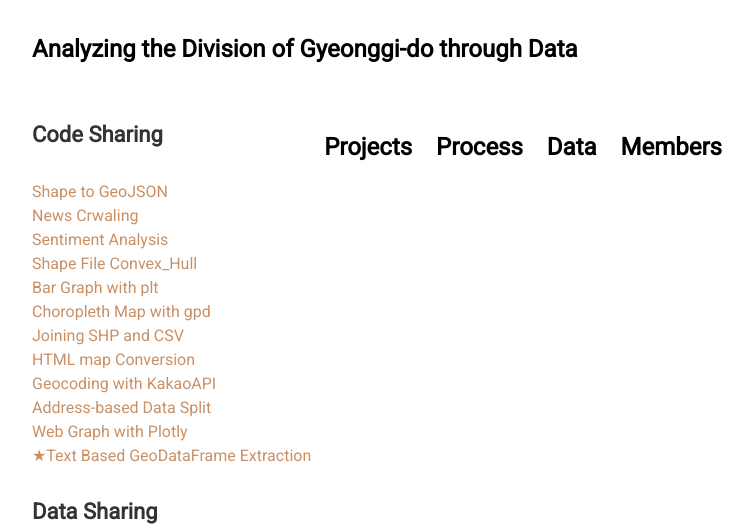
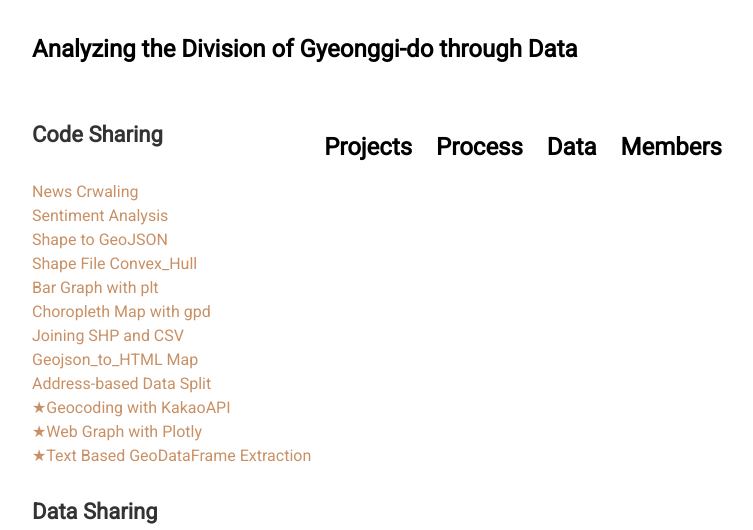
Before and after one commit to jinuew/SICM2002-6, a Jekyll site: the page built from pages/about.md, in a window 1280 px wide. Shown: the top 530 px of the page, without its empty margins (263-1016 px from the left). Built offline with Jekyll 4.4.1, drawn with Linux system fonts in a browser that asks for light colours; nearby versions of some CDN libraries.

Commit message:
Update about.md

```diff
--- a/pages/about.md
+++ b/pages/about.md
@@ -6,17 +6,17 @@
 
 #### Code Sharing
 
-[Shape to GeoJSON](https://github.com/jinuew/sicm2002-6/blob/main/assets/Code/Shape_to_GeoJSON.ipynb)<br>
 [News Crwaling](https://github.com/jinuew/sicm2002-6/blob/main/assets/Code/네이버기사 크롤링.ipynb)<br>
 [Sentiment Analysis](https://github.com/jinuew/sicm2002-6/blob/main/assets/Code/감정분석 코드.ipynb)<br>
+[Shape to GeoJSON](https://github.com/jinuew/sicm2002-6/blob/main/assets/Code/Shape_to_GeoJSON.ipynb)<br>
 [Shape File Convex_Hull](https://github.com/jinuew/sicm2002-6/blob/main/assets/Code/Convex_Hull.ipynb)<br>
 [Bar Graph with plt](https://github.com/jinuew/sicm2002-6/blob/main/assets/Code/GRDP.ipynb)<br>
 [Choropleth Map with gpd](https://github.com/jinuew/sicm2002-6/blob/main/assets/Code/GRDP단계구분도.ipynb)<br>
 [Joining SHP and CSV](https://github.com/jinuew/sicm2002-6/blob/main/assets/Code/shp와csv조인.ipynb)<br>
-[HTML map Conversion](https://github.com/jinuew/sicm2002-6/blob/main/assets/Code/Geojson_to_html.ipynb)<br>
-[Geocoding with KakaoAPI](https://github.com/jinuew/sicm2002-6/blob/main/assets/Code/지오코딩.ipynb)<br>
+[Geojson_to_HTML Map](https://github.com/jinuew/sicm2002-6/blob/main/assets/Code/Geojson_to_html.ipynb)<br>
 [Address-based Data Split](https://github.com/jinuew/sicm2002-6/blob/main/assets/Code/주소기반데이터분할.ipynb)<br>
-[Web Graph with Plotly](https://github.com/jinuew/sicm2002-6/blob/main/assets/Code/플롯틀리.ipynb)<br>
+[★Geocoding with KakaoAPI](https://github.com/jinuew/sicm2002-6/blob/main/assets/Code/지오코딩.ipynb)<br>
+[★Web Graph with Plotly](https://github.com/jinuew/sicm2002-6/blob/main/assets/Code/플롯틀리.ipynb)<br>
 [★Text Based GeoDataFrame Extraction](https://github.com/jinuew/sicm2002-6/blob/main/assets/Code/주소키워드기반데이터추출.ipynb)<br>
 
 #### Data Sharing
```
